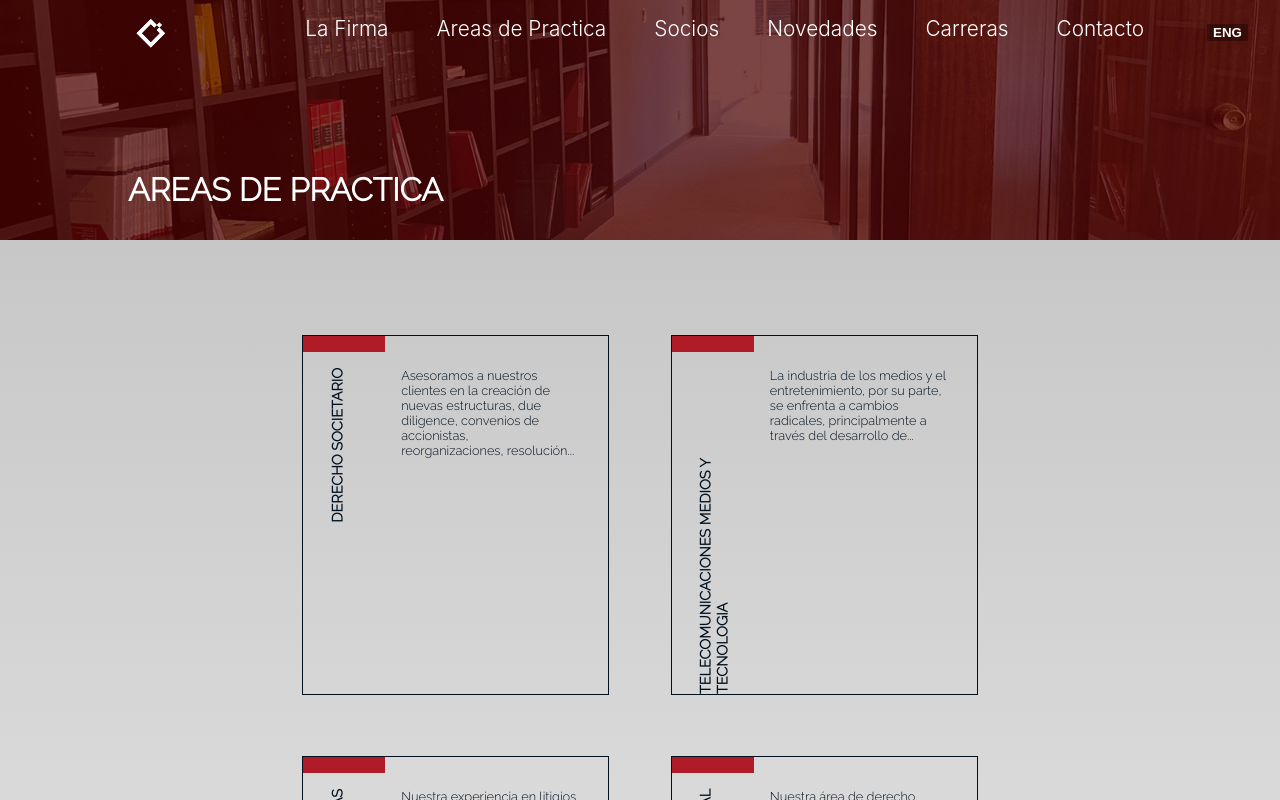
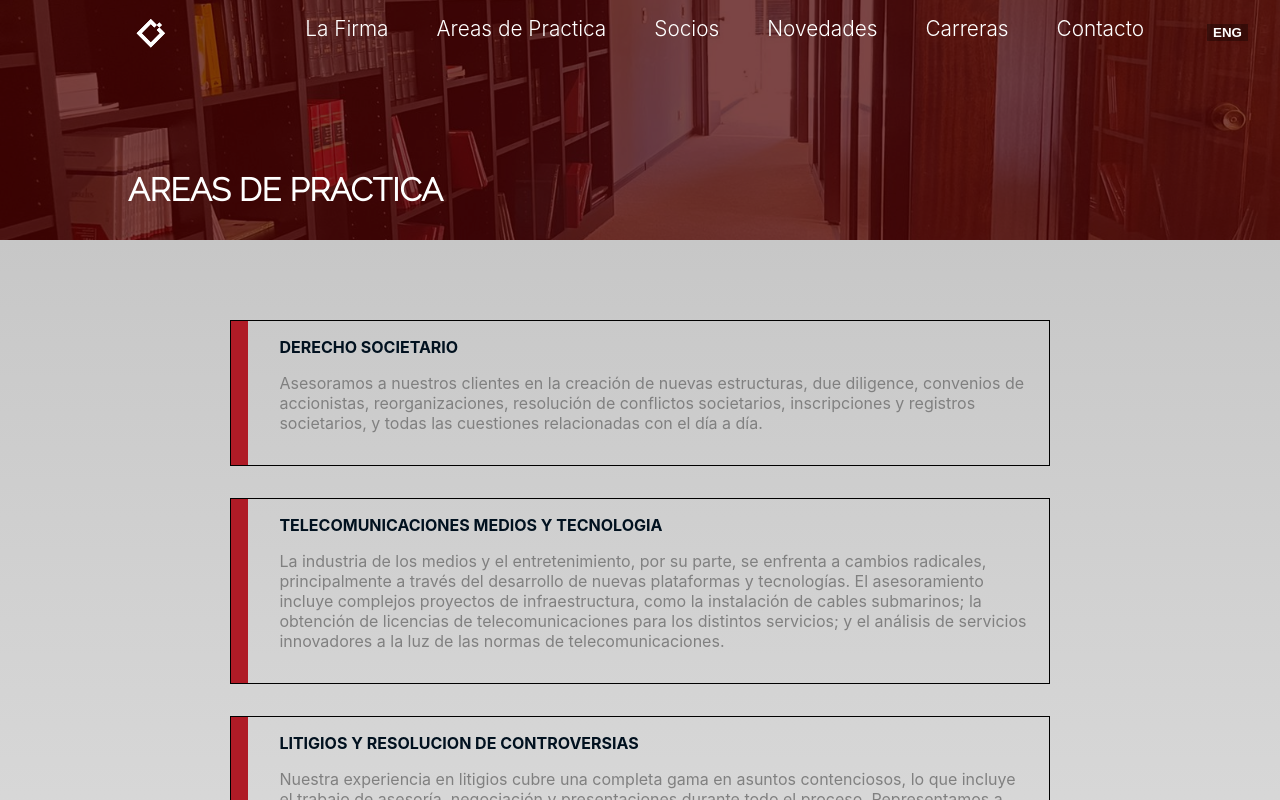
Before and after one commit to ignacioHourquescos/hsrabogados, a Next.js app: page /areasDePractica in a window 1280 px wide. Shown: the top 800 px of the page. Built offline with nearby package versions, Linux system fonts and the light colour scheme.

Commit message:
NACHO 15:48

```diff
--- a/components/UI/Card/Card.js
+++ b/components/UI/Card/Card.js
@@ -4,7 +4,7 @@ import "animate.css/animate.min.css";
 import Link from "next/link";
 import { useRouter } from "next/router";
 
-const Card = ({ title, content, masDetalle, slug, noticias }) => {
+const Card = ({ title, content, masDetalle, slug, noticias, trim }) => {
 	const router = useRouter();
 	const goToNoticia = () => {
 		const fullPath = `/novedades/${slug}`;
@@ -23,7 +23,7 @@ const Card = ({ title, content, masDetalle, slug, noticias }) => {
 			>
 				<div className={s.news_bookmark}></div>
 				<div className={s.news_title}>{title}</div>
-				<div className={s.news_content}>{trimmedString.substr(0, Math.min(trimmedString.length, trimmedString.lastIndexOf(" ")))}...</div>
+				<div className={s.news_content}>{trim?trimmedString.substr(0, Math.min(trimmedString.length, trimmedString.lastIndexOf(" "))):content}...</div>
 				{masDetalle ? (
 					<div className={s.news_detail} onClick={goToNoticia}>
 						MAS DETALLE
--- a/pages/areasDePractica/index.js
+++ b/pages/areasDePractica/index.js
@@ -61,13 +61,16 @@ const showDetailHandler = () => {
                   <div className={s.min_title} onClick={()=>setShowDetail(false)}>{element.title} <span>+</span></div>
                   :
 
-					   <Card
-						   key={element.id}
-						   title={element.title}
-						   content={element.content}
-						   masDetalle={false}
-					   />
 
+
+                  <div className={s.container_card}>
+
+				<div className={s.news_bookmark}></div>
+				<div className={s.news_title}>{element.title}</div>
+				<div className={s.news_content}>{element.content}</div>
+
+
+		</div>
 
 
                }
--- a/pages/areasDePractica/index.module.scss
+++ b/pages/areasDePractica/index.module.scss
@@ -1,7 +1,7 @@
 @import "../../styles/constants.scss";
 
 .container {
-	@extend .master_container;
+	// @extend .master_container;
 
 	// background-image: none;
 	// background-color: $darkRed;
@@ -13,7 +13,7 @@
 	flex-direction: column;
    justify-content: flex-start;
 	color: white;
-   height:100%;
+   // height:100%;
    padding:10% 5%;
 
 	// height: 100%;
@@ -22,6 +22,7 @@
 		flex-wrap: wrap;
 		justify-items: flex-start;
       padding:5% 0;
+
 	}
 
 	.intro {
@@ -81,3 +82,39 @@
    text-align:center;
    margin-bottom:1rem;
 }
+
+.container_card{
+   border:1px solid black;
+   margin:1rem;
+   padding:1rem;
+
+   position:relative;
+   color:$black;
+
+   @media #{$desktop} {
+      padding-left:3rem;
+      margin:1rem 10%;
+   }
+   .news_title{
+      font-weight: bold;
+      margin-bottom:1rem;
+   }
+   .news_content{
+   color:grey;
+   font-size:0.7rem;
+   margin-bottom:1rem;
+   @media #{$desktop} {
+      font-size:1rem;
+   }
+
+   }
+   .news_bookmark {
+      position: absolute;
+      top: 0px;
+      left: 0px;
+      background-color: $darkRed;
+      width: 2%;
+      height: 100%;
+   }
+
+}
```
